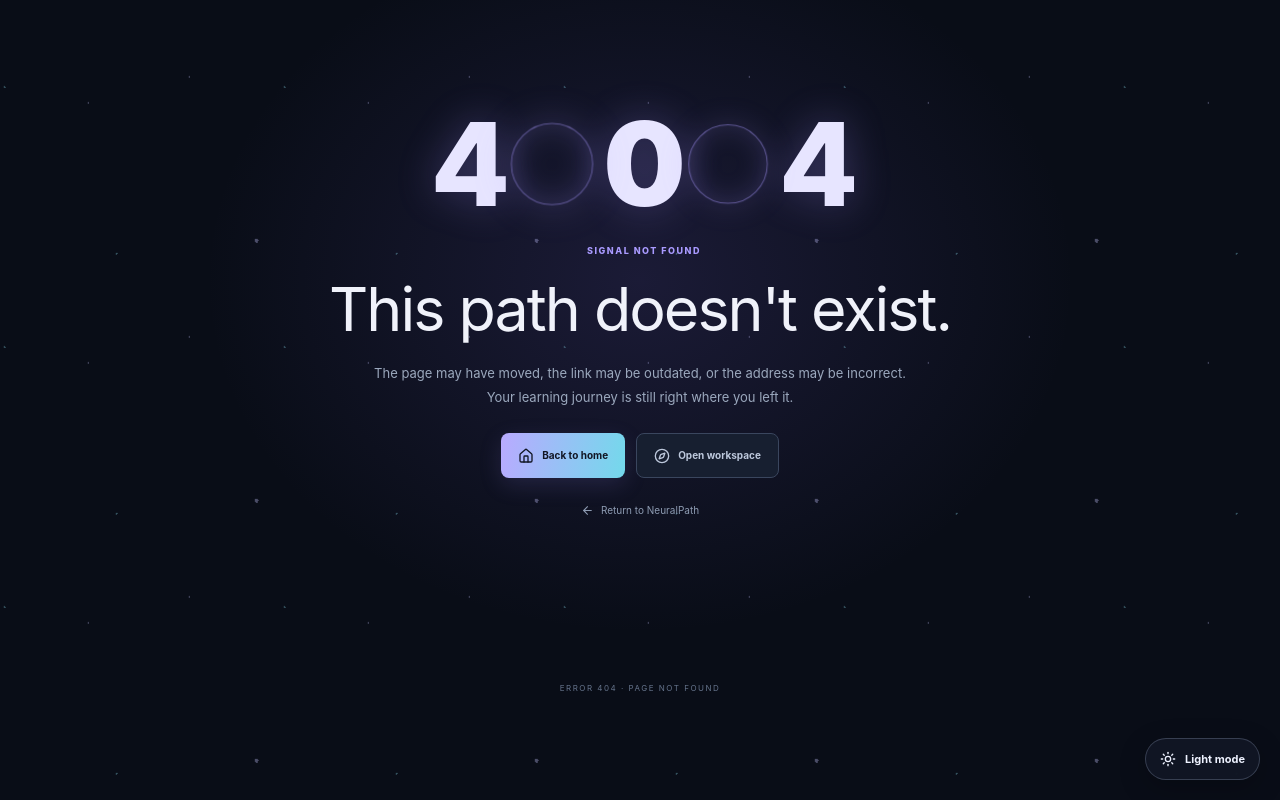
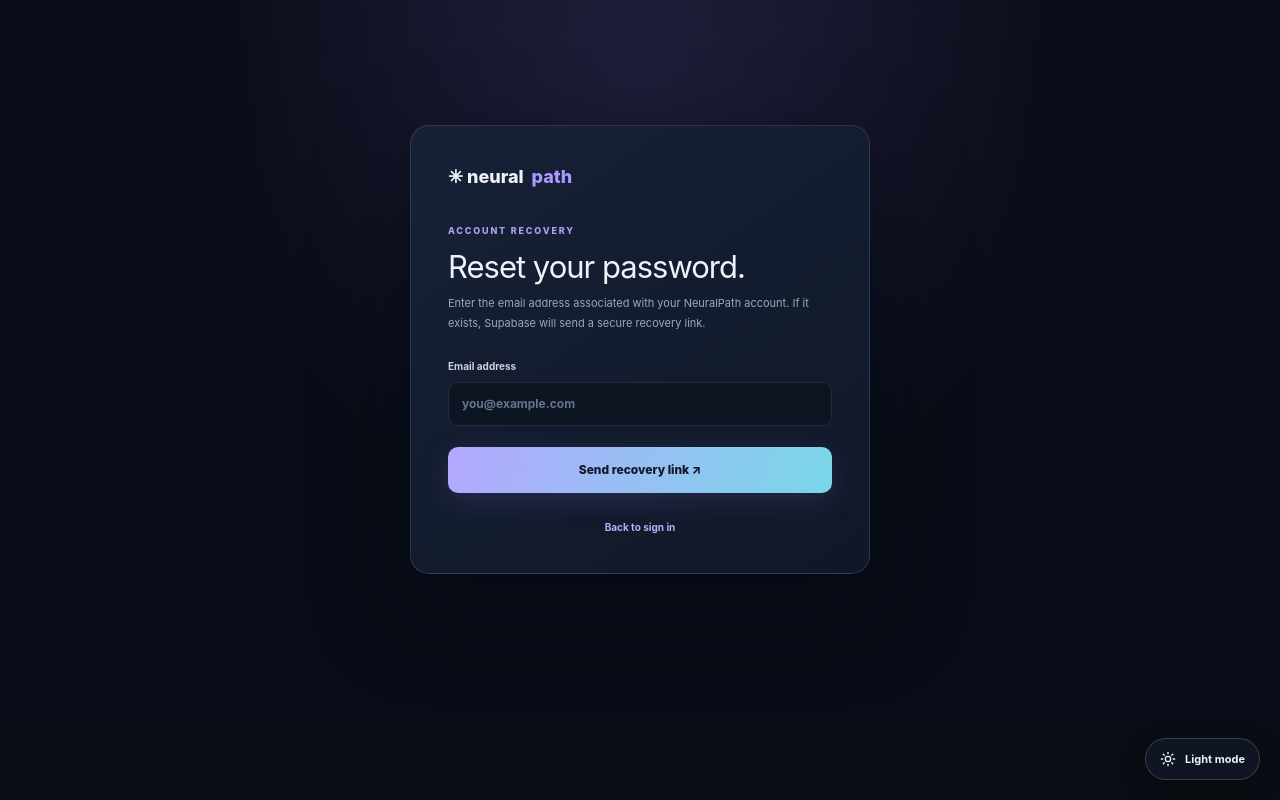
Before and after one commit to Dhruv-Savaliya/neuralpath-ai-workspace, a Next.js app in the folder apps/web/: page /auth/forgot-password in a window 1280 px wide. Before the commit this address had no page. Built offline with nearby package versions, Linux system fonts and the light colour scheme.

Commit message:
feat(auth): add Supabase password reset request page

```diff
--- /dev/null
+++ b/apps/web/app/auth/forgot-password/page.tsx
@@ -0,0 +1,19 @@
+import Link from "next/link";
+import { requestPasswordReset } from "../../actions/auth";
+
+export default async function ForgotPassword({ searchParams }: { searchParams: Promise<{ error?: string; sent?: string }> }) {
+  const { error, sent } = await searchParams;
+  return <main className="auth-page"><section className="auth-card">
+    <Link href="/" className="auth-brand">✳ neural<span>path</span></Link>
+    <div className="eyebrow">ACCOUNT RECOVERY</div>
+    <h1>Reset your password.</h1>
+    <p>Enter the email address associated with your NeuralPath account. If it exists, Supabase will send a secure recovery link.</p>
+    {sent ? <div className="auth-note" role="status">If the address is registered, a password reset email is on its way. Check your inbox and spam folder.</div> : null}
+    {error ? <div className="auth-error" role="alert">{error === "invalid_input" ? "Enter a valid email address." : "We couldn't send the reset email. Please try again."}</div> : null}
+    <form action={requestPasswordReset} className="auth-form">
+      <label>Email address <input name="email" type="email" autoComplete="email" required maxLength={254} placeholder="you@example.com"/></label>
+      <button className="site-button" type="submit">Send recovery link ↗</button>
+    </form>
+    <p className="auth-switch"><Link href="/auth/sign-in">Back to sign in</Link></p>
+  </section></main>;
+}
```
